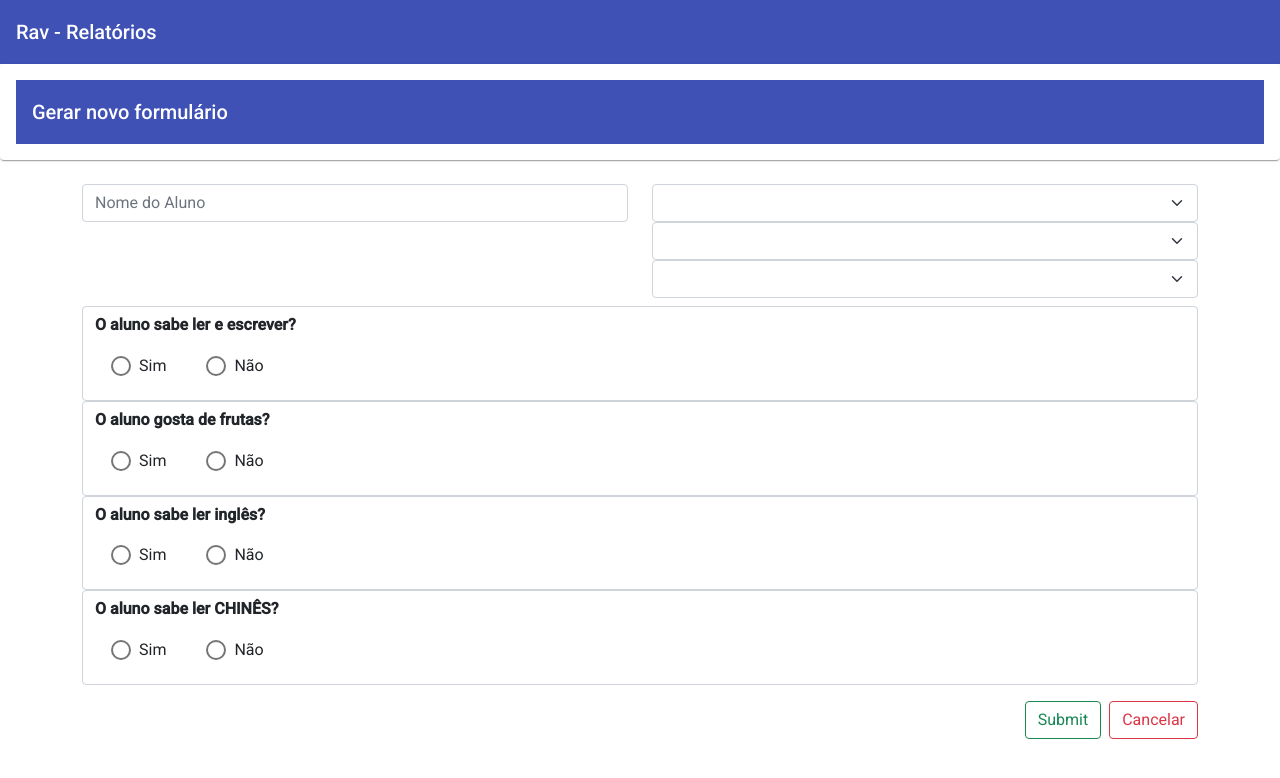
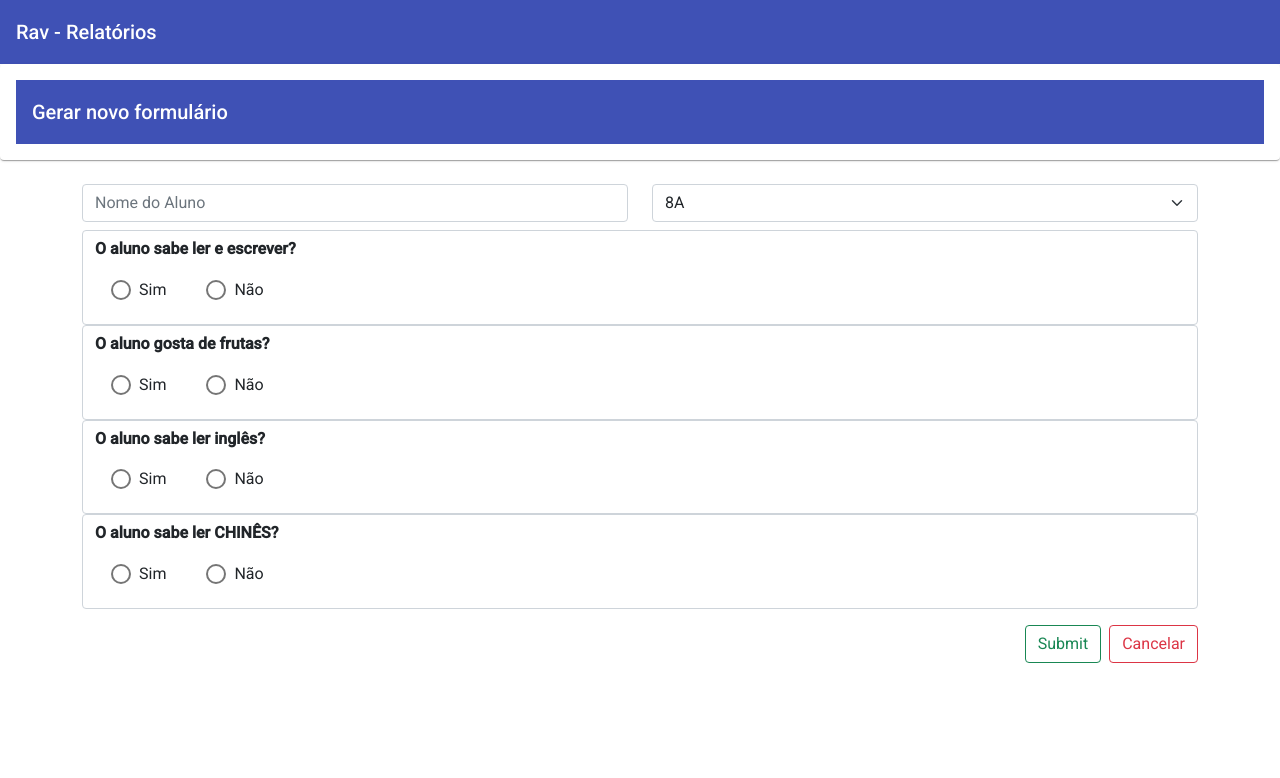
Before and after one commit to Brunostaine/rav-relatorio-de-avaliacao-angular, an Angular app: page /add-aluno in a window 1280 px wide. Shown: the top 778 px of the page. Built offline with nearby package versions, Linux system fonts and the light colour scheme; data requests are answered from the project's data file.

Commit message:
melhorias no add alunos

```diff
--- a/db.json
+++ b/db.json
@@ -44,20 +44,25 @@
       "nome": "BRUNO",
       "turma": "8a",
       "id": 4
+    },
+    {
+      "nome": "Ana beatriz",
+      "turma": "8B",
+      "id": 5
     }
   ],
   "turmas": [
     {
       "id": 1,
-      "turma": "8a"
+      "turma": "8A"
     },
     {
       "id": 2,
-      "turma": "8b"
+      "turma": "8B"
     },
     {
       "id": 3,
-      "turma": "8c"
+      "turma": "8C"
     }
   ]
 }
--- a/src/app/componentes/add-aluno/add-aluno.component.html
+++ b/src/app/componentes/add-aluno/add-aluno.component.html
@@ -21,13 +21,14 @@
 
       <div class="col my-2">
         <select
-          *ngFor="let turma of turmas"
           class="form-select"
-          aria-label="Default select example"
+          aria-label="Turma"
           formControlName="turma"
         >
-          <option disabled>Selecione uma turma</option>
-          <option class="form-control">{{ turma.turma }}</option>
+
+          <option *ngFor="let turma of turmas" class="form-control" >
+            {{ turma.turma }}
+          </option>
         </select>
       </div>
 
```
